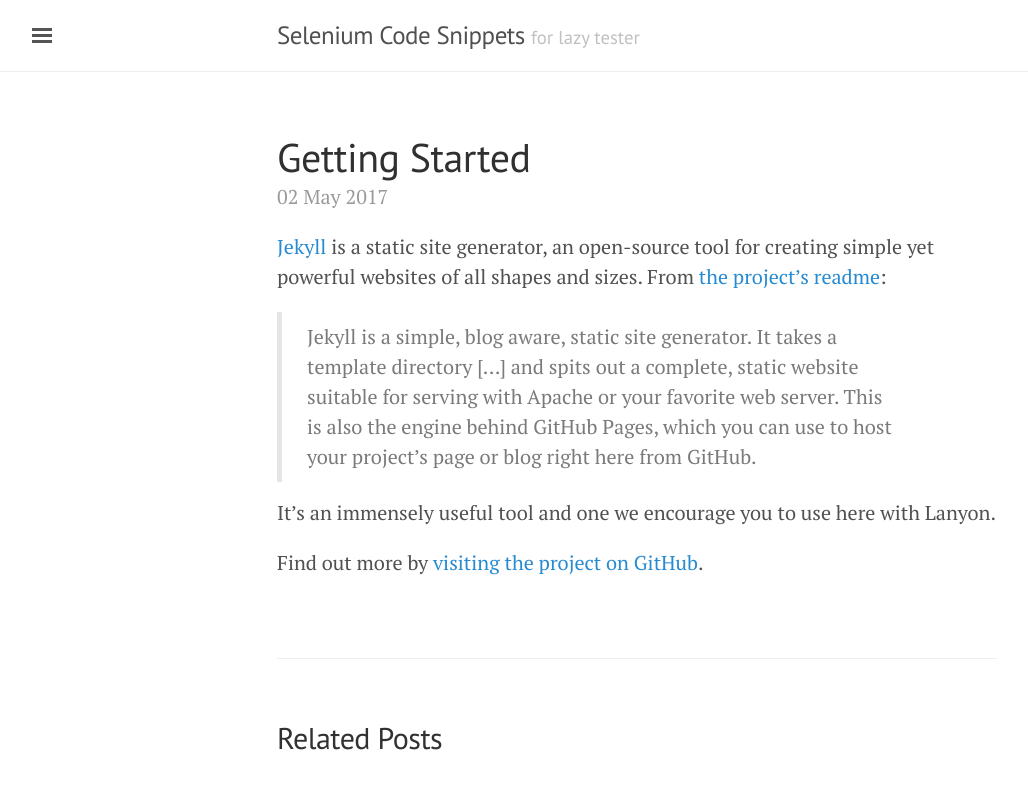
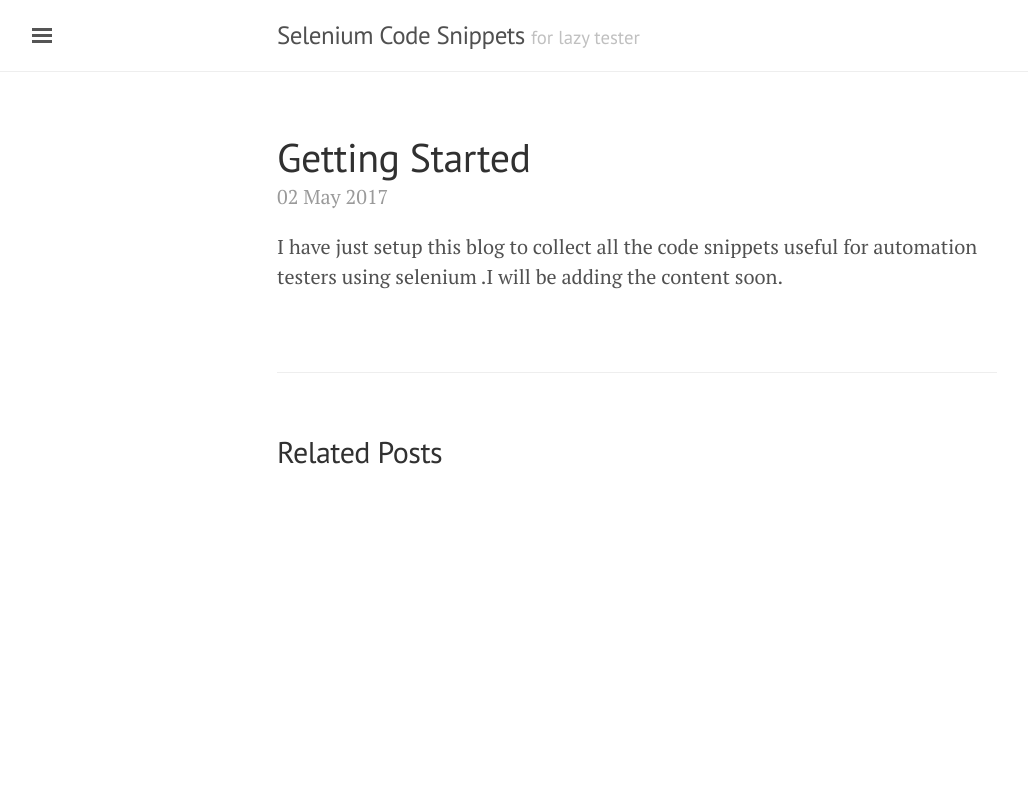
Before and after one commit to yatheeshraju/Selenium-Code-Snippets, a Jekyll site: the page built from _posts/2017-05-02-just-getting-started.md, in a window 1280 px wide. Shown: the top 789 px of the page, without its empty margins (3-1031 px from the left). Built offline with Jekyll 4.4.1, drawn with Linux system fonts in a browser that asks for light colours.

Commit message:
first post

```diff
--- a/_posts/2017-05-02-just-getting-started.md
+++ b/_posts/2017-05-02-just-getting-started.md
@@ -4,10 +4,4 @@ title: Getting Started
 published: true
 ---
 
-[Jekyll](http://jekyllrb.com) is a static site generator, an open-source tool for creating simple yet powerful websites of all shapes and sizes. From [the project's readme](https://github.com/mojombo/jekyll/blob/master/README.markdown):
-
-  > Jekyll is a simple, blog aware, static site generator. It takes a template directory [...] and spits out a complete, static website suitable for serving with Apache or your favorite web server. This is also the engine behind GitHub Pages, which you can use to host your project’s page or blog right here from GitHub.
-
-It's an immensely useful tool and one we encourage you to use here with Lanyon.
-
-Find out more by [visiting the project on GitHub](https://github.com/mojombo/jekyll).
+I have just setup this blog to collect all the code snippets useful for automation testers using selenium .I will be adding the content soon.
```
